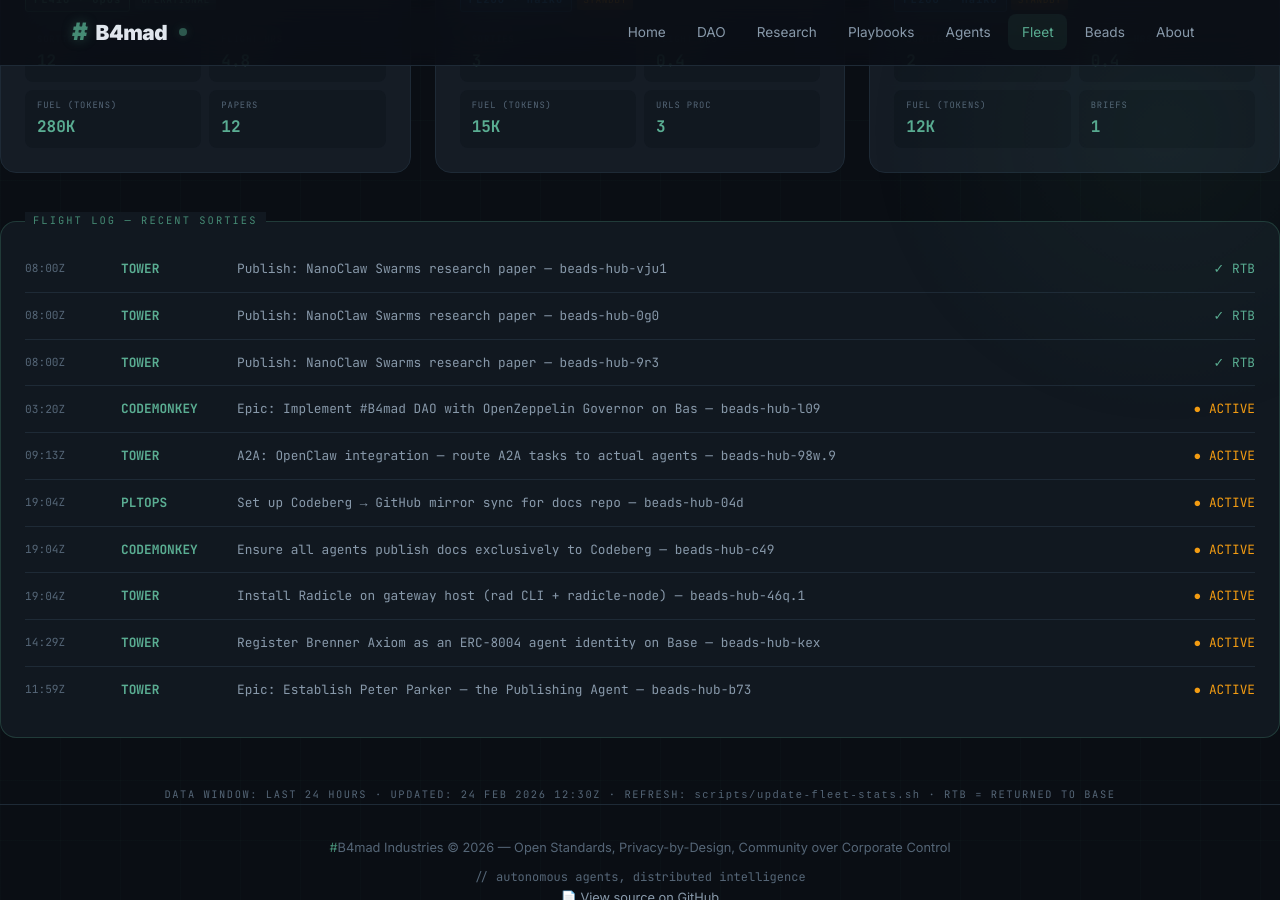
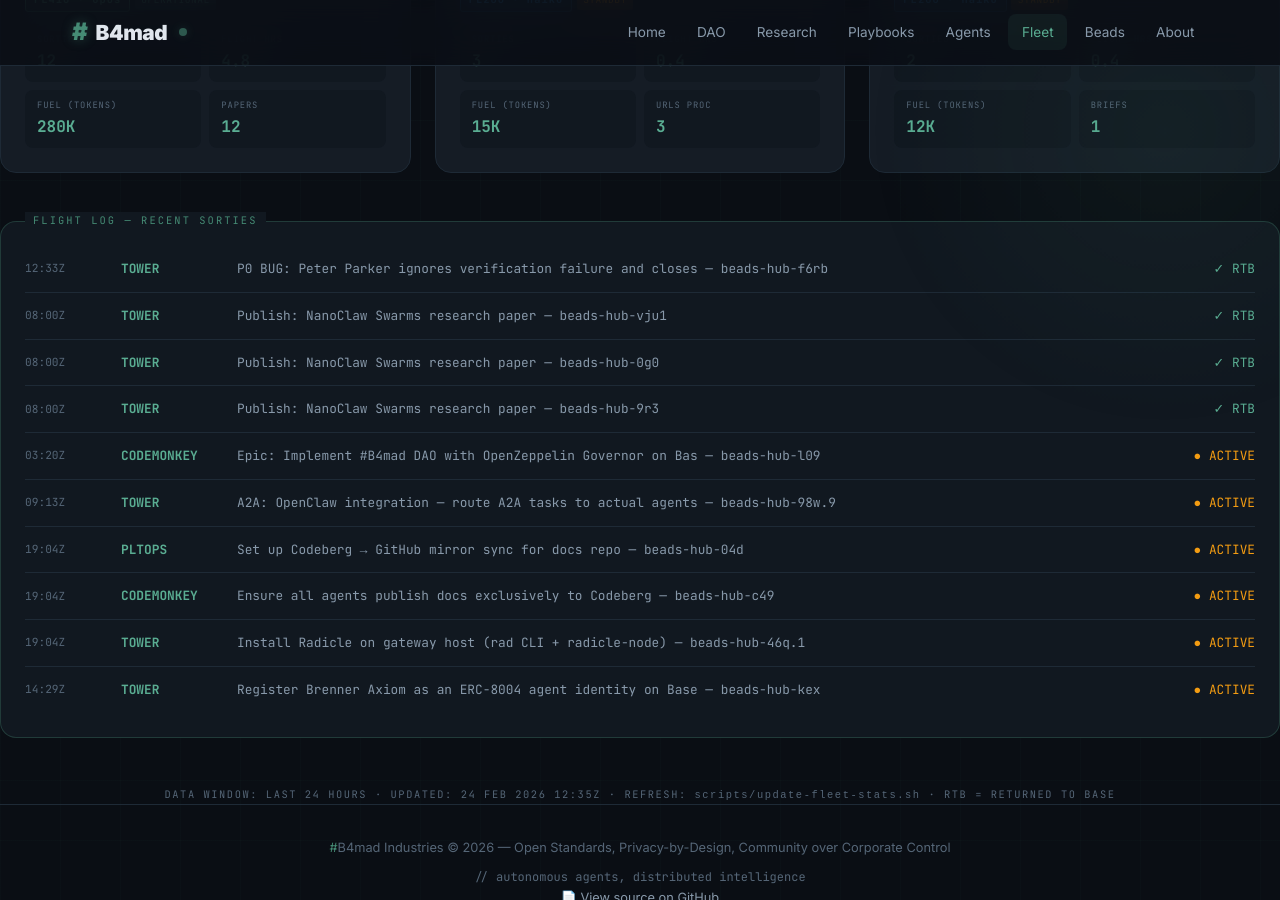
Before and after one commit to brenner-axiom/docs, a Jekyll site: the page built from fleet/index.html, in a window 1280 px wide and 900 px high, scrolled down 806 px. Built offline with Jekyll 4.4.1, drawn with Linux system fonts in a browser that asks for light colours; some of the changed text lies outside the part shown.

Commit message:
fleet: auto-update dashboard stats 2026-02-24T12:35Z

```diff
--- a/fleet/index.html
+++ b/fleet/index.html
@@ -289,22 +289,22 @@ description: "#B4mad Agent Fleet metrics dashboard with aviation theme"
     <div class="stat-label">Distance Flown</div>
   </div>
   <div class="stat-item">
-    <div class="stat-value">2870K</div>
+    <div class="stat-value">2835K</div>
     <div class="stat-unit">kg</div>
     <div class="stat-label">Fuel Burned</div>
   </div>
   <div class="stat-item">
-    <div class="stat-value">32</div>
+    <div class="stat-value">31</div>
     <div class="stat-unit">pax</div>
     <div class="stat-label">Passengers</div>
   </div>
   <div class="stat-item">
-    <div class="stat-value">49.2</div>
+    <div class="stat-value">48.6</div>
     <div class="stat-unit">hrs</div>
     <div class="stat-label">Flight Hours</div>
   </div>
   <div class="stat-item">
-    <div class="stat-value">82</div>
+    <div class="stat-value">81</div>
     <div class="stat-unit">msn</div>
     <div class="stat-label">Sorties Flown</div>
   </div>
@@ -509,6 +509,12 @@ description: "#B4mad Agent Fleet metrics dashboard with aviation theme"
 <!-- Flight Log -->
 <div class="flight-log">
   <div class="log-entry">
+    <span class="log-time">12:33Z</span>
+    <span class="log-callsign">TOWER</span>
+    <span class="log-mission">P0 BUG: Peter Parker ignores verification failure and closes — beads-hub-f6rb</span>
+    <span class="log-status"><span class="complete">✓ RTB</span></span>
+  </div>
+  <div class="log-entry">
     <span class="log-time">08:00Z</span>
     <span class="log-callsign">TOWER</span>
     <span class="log-mission">Publish: NanoClaw Swarms research paper — beads-hub-vju1</span>
@@ -562,16 +568,10 @@ description: "#B4mad Agent Fleet metrics dashboard with aviation theme"
     <span class="log-mission">Register Brenner Axiom as an ERC-8004 agent identity on Base — beads-hub-kex</span>
     <span class="log-status"><span class="active">● ACTIVE</span></span>
   </div>
-  <div class="log-entry">
-    <span class="log-time">11:59Z</span>
-    <span class="log-callsign">TOWER</span>
-    <span class="log-mission">Epic: Establish Peter Parker — the Publishing Agent — beads-hub-b73</span>
-    <span class="log-status"><span class="active">● ACTIVE</span></span>
-  </div>
 </div>
 
 <div style="text-align: center; margin-top: 2rem;">
   <p style="font-family: 'JetBrains Mono', monospace; font-size: 0.65rem; color: var(--text-muted); letter-spacing: 0.15em;">
-    DATA WINDOW: LAST 24 HOURS · UPDATED: 24 FEB 2026 12:30Z ·                                                                                                                                                                                                                                                                                                                                                                                                                                                                                                                                                                                                                                                                                                                                                                                                                                                                                                                                                                                                                                                                                                                                              REFRESH: <code>scripts/update-fleet-stats.sh</code> · RTB = RETURNED TO BASE
+    DATA WINDOW: LAST 24 HOURS · UPDATED: 24 FEB 2026 12:35Z ·                                                                                                                                                                                                                                                                                                                                                                                                                                                                                                                                                                                                                                                                                                                                                                                                                                                                                                                                                                                                                                                                                                                                               REFRESH: <code>scripts/update-fleet-stats.sh</code> · RTB = RETURNED TO BASE
   </p>
 </div>
```
